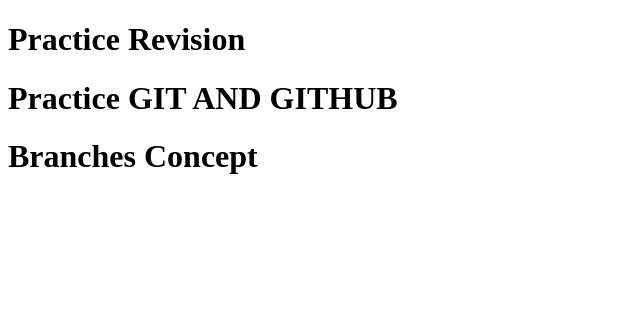
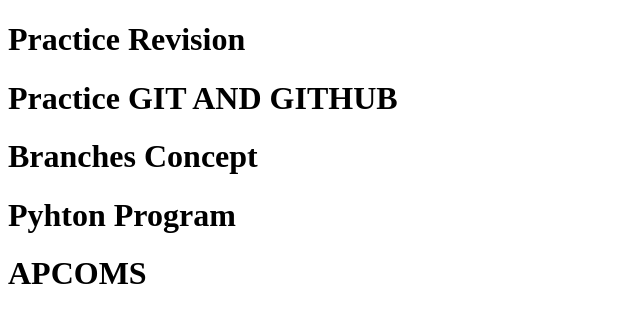
Before and after one commit to mkamilali/Practice-Session, a plain HTML site: page index.html in a window 1280 px wide. Shown: the whole page, without its empty margins (0-640 px from the left). Drawn offline with Linux system fonts and the light colour scheme.

Commit message:
pyhton Program

```diff
--- a/index.html
+++ b/index.html
@@ -8,7 +8,9 @@
 <body>
     <h1> Practice Revision</h1>
     <h1> Practice GIT AND GITHUB</h1>
+    <h1>Branches Concept</h1>
+    <h1>Pyhton Program</h1>
+    <h1>APCOMS</h1>
 
-    <h1>Branches Concept</h1>
 </body>
 </html>
```
